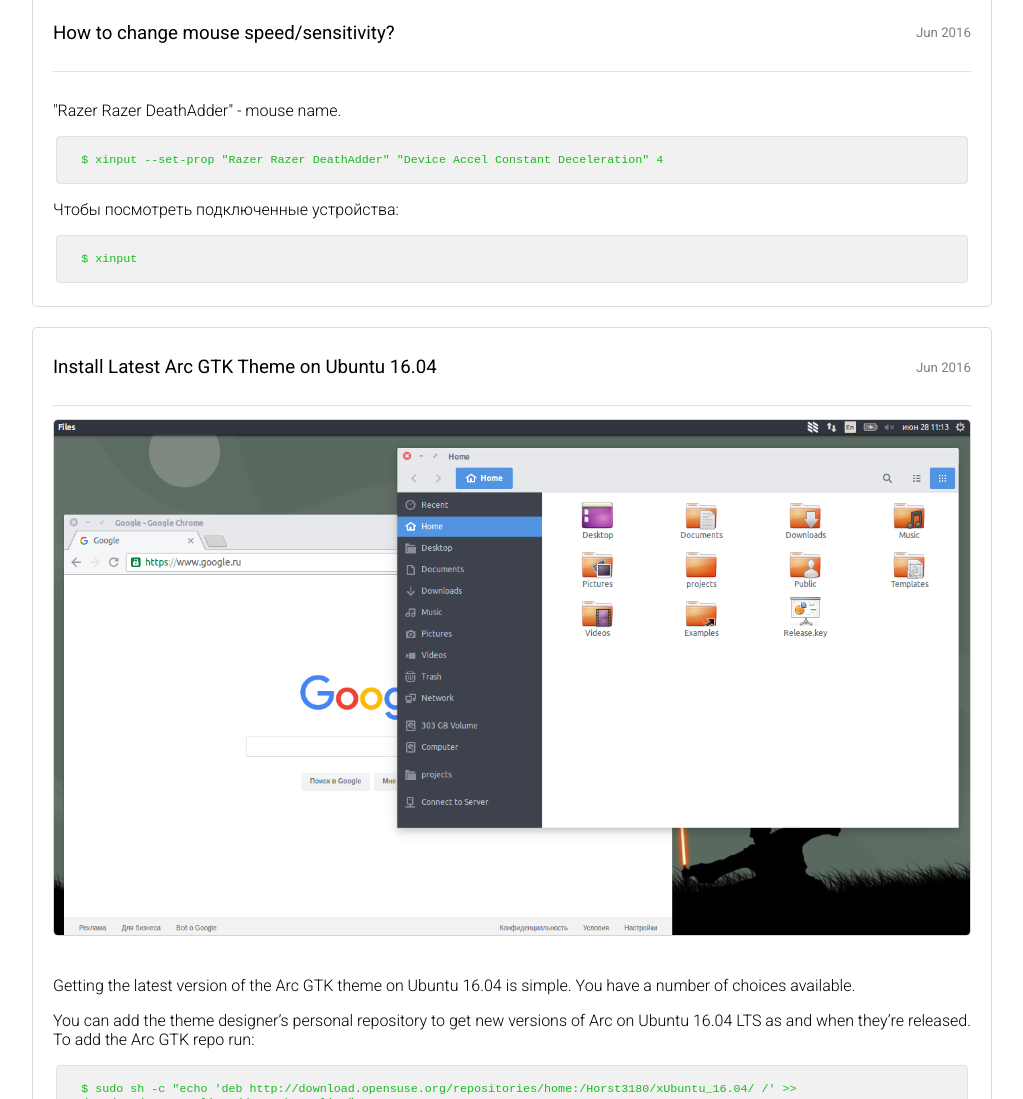
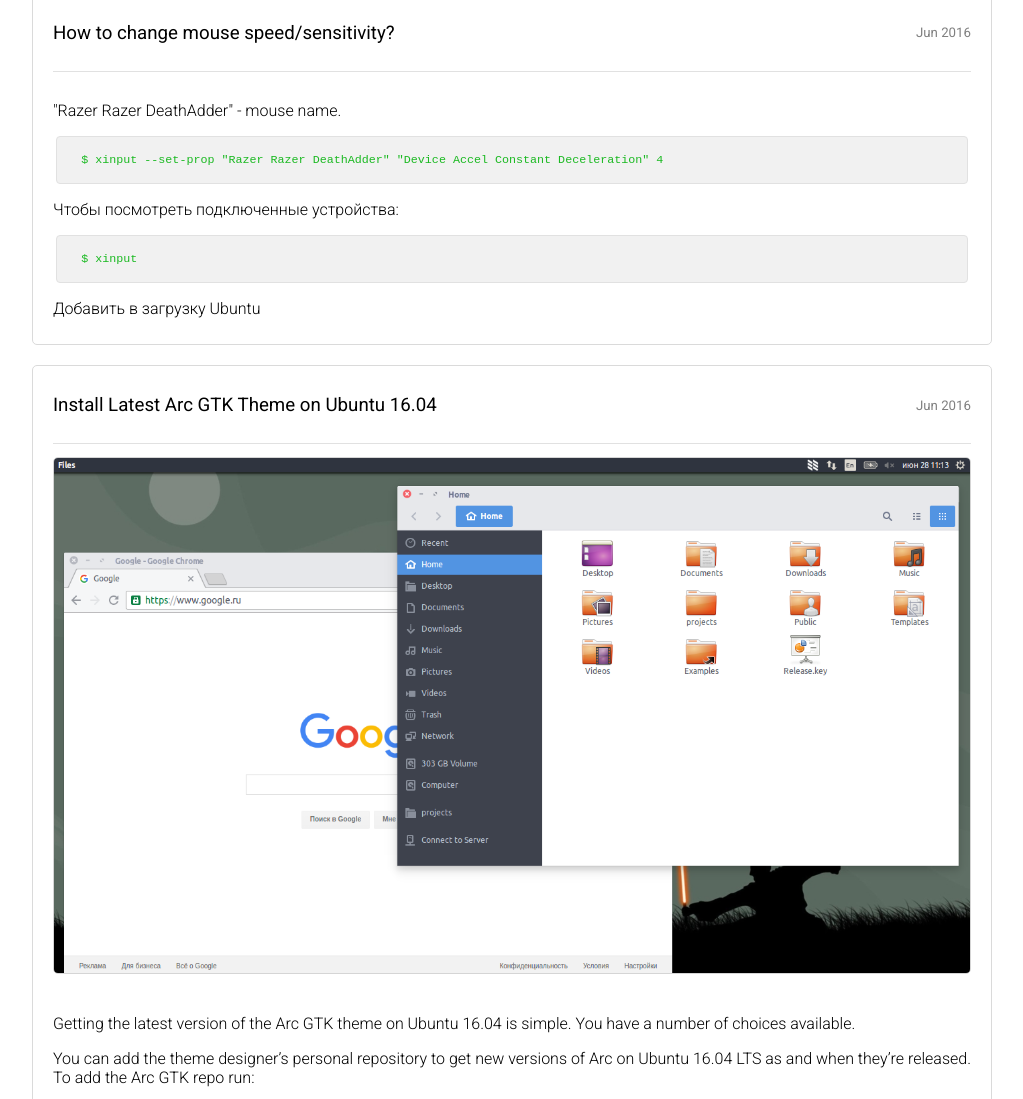
Before and after one commit to vlterno/vlterno.com, a plain HTML site: page linux.html in a window 1280 px wide. Shown: the part 609-1708 px from the top of the page, without its empty margins (128-1151 px from the left). Drawn offline with Linux system fonts and the light colour scheme.

Commit message:
load for ubuntu

```diff
--- a/linux.html
+++ b/linux.html
@@ -79,6 +79,7 @@ $ sudo apt-get autoremove</code></pre>
 					<pre><code>$ xinput --set-prop "Razer Razer DeathAdder" "Device Accel Constant Deceleration" 4</code></pre>
 					<p>Чтобы посмотреть подключенные устройства:</p>
 					<pre><code>$ xinput</code></pre>
+					<p>Добавить в загрузку Ubuntu</p>
 				</div>
 			</div>
 		</div>
```
